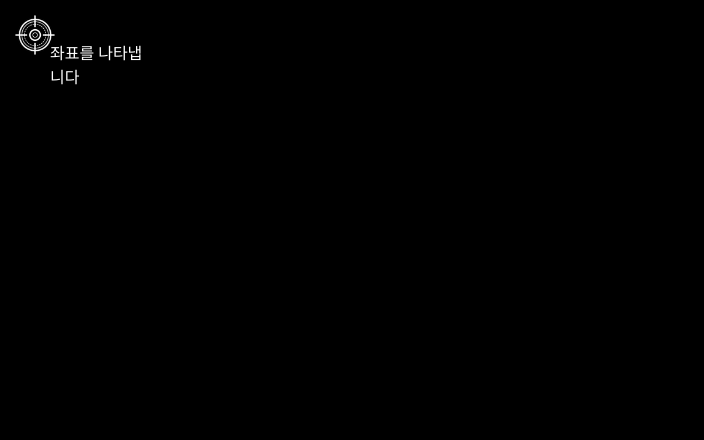
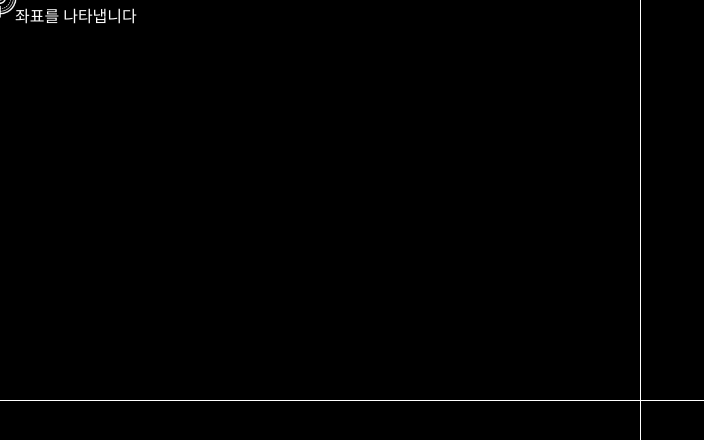
Before and after one commit to MoonSsunny/coordinate, a plain HTML site: page index.html in a window 1280 px wide. Shown: the top 440 px of the page, without its empty margins (0-704 px from the left). Drawn offline with Linux system fonts and the light colour scheme.

Commit message:
좌표찾기 finished

```diff
--- a/index.html
+++ b/index.html
@@ -8,6 +8,8 @@
         <link rel="stylesheet" href="style.css" />
     </head>
     <body>
+        <div class="line horizontal"></div>
+        <div class="line vertical"></div>
         <div class="target_img">
             <img src="./img/target.png" alt="target" />
             <div id="log">좌표를 나타냅니다</div>
--- a/main.js
+++ b/main.js
@@ -1,17 +1,18 @@
 const targetImg = document.querySelector(".target_img");
 const log = document.querySelector("#log");
+const vertical = document.querySelector(".vertical");
+const horizontal = document.querySelector(".horizontal");
 
 function resultFunction(e) {
     let positionLeft = e.clientX;
     let positionTop = e.clientY;
 
-    console.log(positionTop);
-    console.log(positionLeft);
-
     targetImg.style.left = positionLeft + "px";
     targetImg.style.top = positionTop + "px";
+    vertical.style.left = positionLeft + "px";
+    horizontal.style.top = positionTop + "px";
 
-    log.innerText = `${e.clientX}, ${e.clientY}`;
+    log.innerText = `${e.clientX}px, ${e.clientY}px`;
 }
 
 document.addEventListener("mousemove", resultFunction);
--- a/style.css
+++ b/style.css
@@ -1,20 +1,37 @@
 body {
-    position: relative;
     background-color: black;
     margin: 0;
     padding: 0;
+    cursor: none;
+}
+.line {
+    position: absolute;
+    background-color: white;
+}
+
+.horizontal {
+    width: 100%;
+    height: 1px;
+    top: 50%;
+}
+
+.vertical {
+    height: 100%;
+    width: 1px;
+    left: 50%;
 }
 
 .target_img {
     position: absolute;
+    transform: translate(-50%, -50%);
 }
 
 .target_img img {
     width: 70px;
 }
 
-.target_img #log {
-    width: 100px;
+#log {
+    width: 300px;
     position: absolute;
     top: 40px;
     left: 50px;
```
Also changed, not shown: 1 other file.
